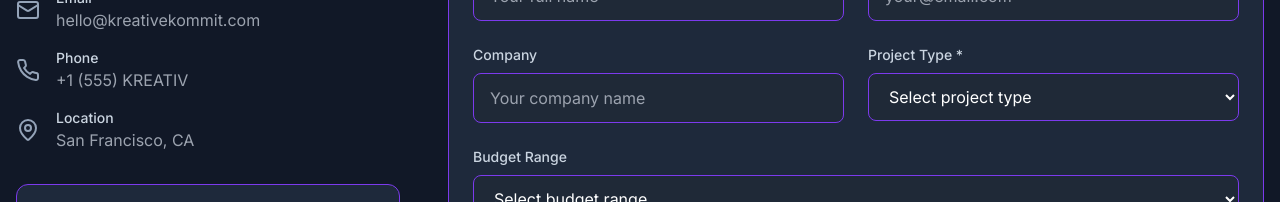
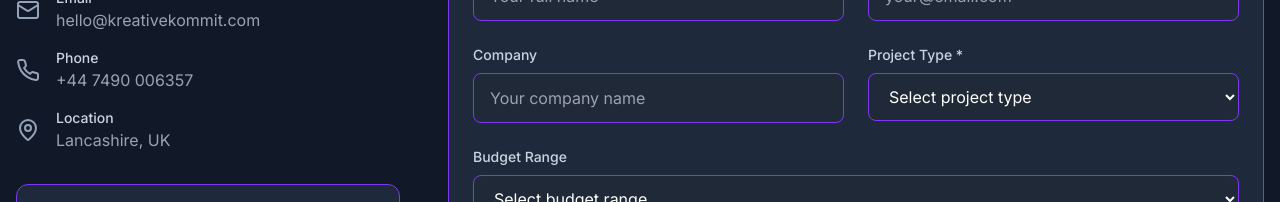
Before and after one commit to Moazzam9/Kreative-Kommit.co, a Next.js app: page /contact in a window 1280 px wide. Shown: the part 465-667 px from the top of the page. Built offline with nearby package versions, Linux system fonts and the light colour scheme.

Commit message:
Update contact information and location details in ContactPage component

```diff
--- a/app/contact/page.tsx
+++ b/app/contact/page.tsx
@@ -17,13 +17,13 @@ const contactInfo = [
   {
     icon: Phone,
     title: 'Phone',
-    value: '+1 (555) KREATIV',
-    href: 'tel:+15557373284',
+    value: '+44 7490 006357',
+    href: 'tel:+447490006357',
   },
   {
     icon: MapPin,
     title: 'Location',
-    value: 'San Francisco, CA',
+    value: 'Lancashire, UK',
     href: '#',
   },
 ];
@@ -32,7 +32,7 @@ const projectTypes = [
   'Website Redesign',
   'E-commerce Platform',
   'Mobile App',
-  'SEO Optimization',
+  'SEO Optimisation',
   'Performance Audit',
   'Ongoing Maintenance',
 ];
@@ -114,12 +114,12 @@ export default function ContactPage() {
       '@type': 'Organization',
       name: 'KreativeKommit',
       email: 'hello@kreativekommit.com',
-      telephone: '+1-555-KREATIV',
+      telephone: '+447490006357',
       address: {
         '@type': 'PostalAddress',
-        addressLocality: 'San Francisco',
-        addressRegion: 'CA',
-        addressCountry: 'US',
+        addressLocality: 'Lancashire',
+        addressRegion: 'UK',
+        addressCountry: 'GB',
       },
     },
   };
```
